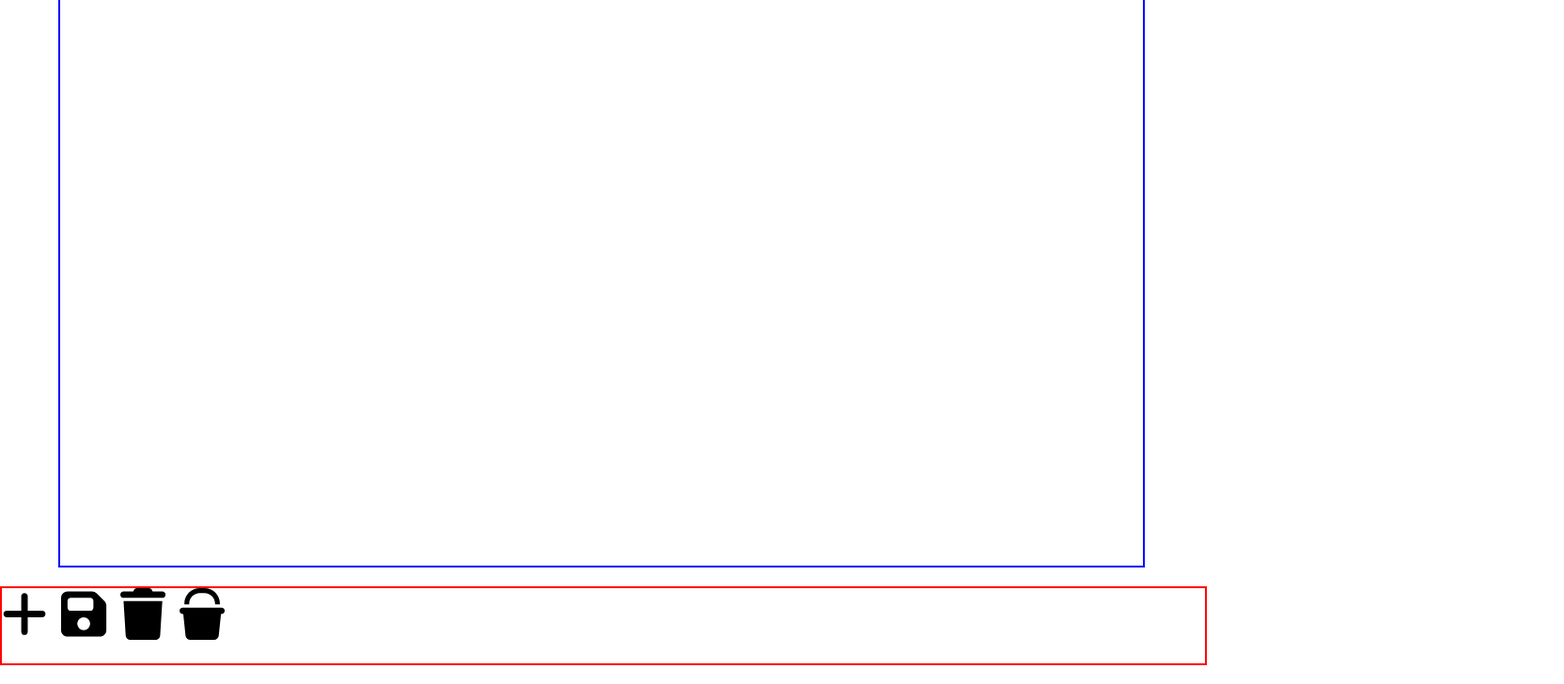
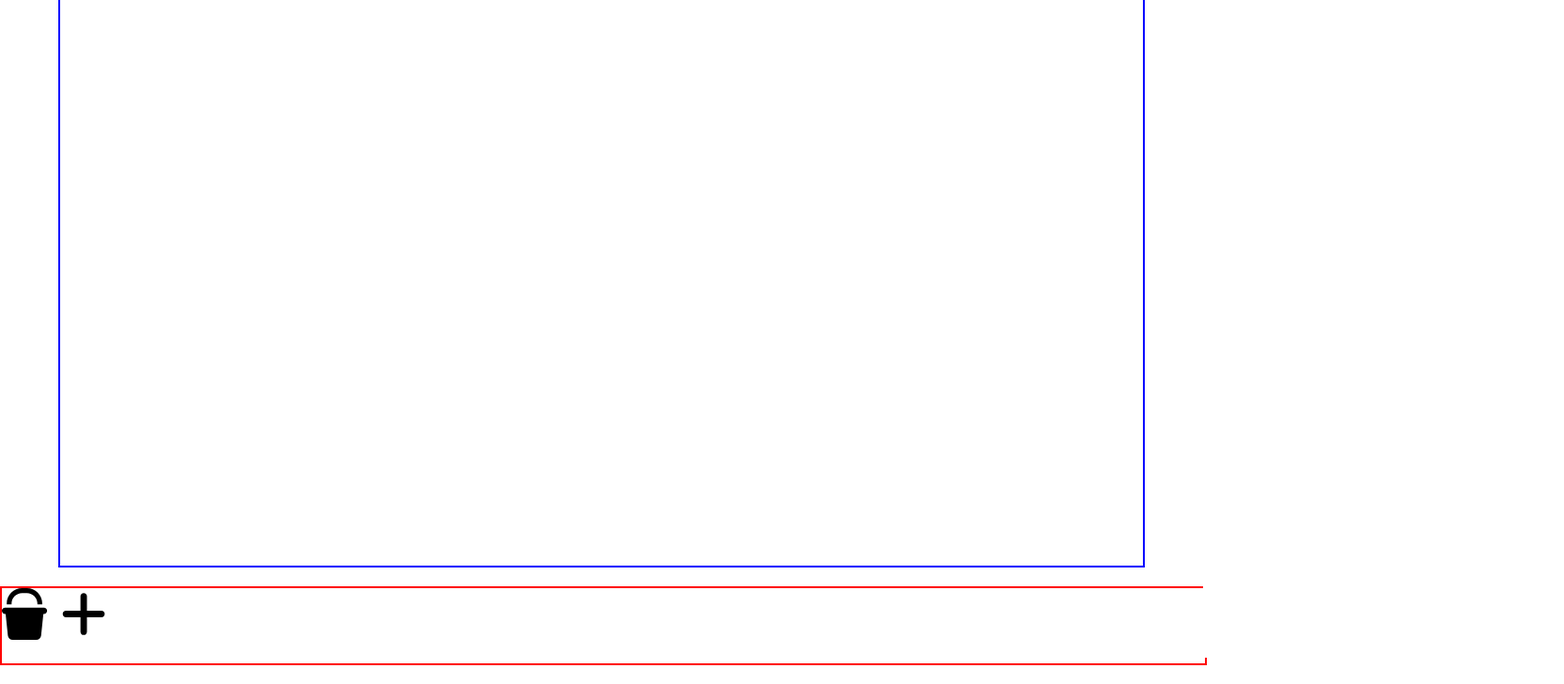
Before and after one commit to akul-ranjan-1-tamu/roadrunner, a React (Create React App) app: page / in a window 1280 px wide. Shown: the part 100-828 px from the top of the page at 94% size, 1664 px wide, since content can reach past the window. Built offline with nearby package versions, Linux system fonts and the light colour scheme.

Commit message:
animated menu appearance

```diff
--- a/src/dashboard/Dashboard.tsx
+++ b/src/dashboard/Dashboard.tsx
@@ -19,15 +19,13 @@ const Dashboard: React.FC<DashboardProps> = (props) => {
 
     return (
         <div className={"dashboard-container " + (inMenu ? "in-menu" : "")}>
-            {inMenu &&
-                <Menu />
-            }
-            <div className="dashboard-contents">
+            <Menu />
+            <div className="dashboard-contents" onClick={() => inMenu ? setInMenu(false) : null }>
                 <Grid />
-                <NavBar changeMenuState={changeMenuState}/>`
+                <NavBar changeMenuState={changeMenuState} />
             </div>
         </div>
     );
-}
+};
 
 export default Dashboard;
--- a/src/dashboard/menu/Menu.tsx
+++ b/src/dashboard/menu/Menu.tsx
@@ -5,7 +5,7 @@ interface MenuProps {
 const Menu: React.FC<MenuProps> = () => {
 
 
-    return <div className="menu-container">Menu!</div>
+    return <div className="menu-container">Menu Contents!</div>
 }
 
 export default Menu;
--- a/src/dashboard/menu/styles.css
+++ /dev/null
@@ -1,4 +0,0 @@
-.menu-container {
-    z-index: 100;
-
-}
--- a/src/dashboard/navbar/NavBar.tsx
+++ b/src/dashboard/navbar/NavBar.tsx
@@ -10,10 +10,8 @@ const NavBar: React.FC<NavBarProps> = (props) => {
     const {changeMenuState} = props;
 
     return <div className="navbar-container">
+        <FontAwesomeIcon icon={faBucket} />
         <FontAwesomeIcon icon={faPlus} onClick={changeMenuState} />
-        <FontAwesomeIcon icon={faSave} />
-        <FontAwesomeIcon icon={faTrash} />
-        <FontAwesomeIcon icon={faBucket} />
     </div>
 }
 
--- a/src/dashboard/navbar/styles.css
+++ b/src/dashboard/navbar/styles.css
@@ -3,7 +3,9 @@
     height: 10vh;
     border: 2px solid red;
     display: flex;
+    flex-direction: row;
     gap: 15px;
     font-size: 55px;
     color: black;
+    align-content: end;
 }
--- a/src/dashboard/styles.css
+++ b/src/dashboard/styles.css
@@ -1,9 +1,6 @@
 .dashboard-container {
-    color: rgb(255, 255, 255);
-    background-color: rgb(255, 255, 255);
     height: 100vh;
-    max-height: 100vh;
-    min-height: 100vh;
+    position: relative;
 }
 
 .in-menu {
@@ -11,15 +8,34 @@
 }
 
 .dashboard-contents {
+    position: relative;
     display: flex;
     flex-direction: column;
-    justify-content: center;
-    width: 100%;
-    opacity: 1;
+    z-index: 1;
     transition: opacity 0.3s ease;
 }
 
 .in-menu .dashboard-contents {
     opacity: 0.5;
-    pointer-events: none;
 }
+
+.menu-container {
+    position: absolute;
+    top: 0;
+    right: 0;
+    height: 100%;
+    width: 30vw;
+    background-color: #ffffff;
+    color: rgb(0, 0, 0);
+    z-index: 100;
+    transform: translateX(100%);
+    transition: transform 0.3s ease;
+}
+
+.in-menu .menu-container {
+    transform: translateX(0);
+}
+
+.in-menu .dashboard-contents {
+    opacity: 0.5;
+}
```
